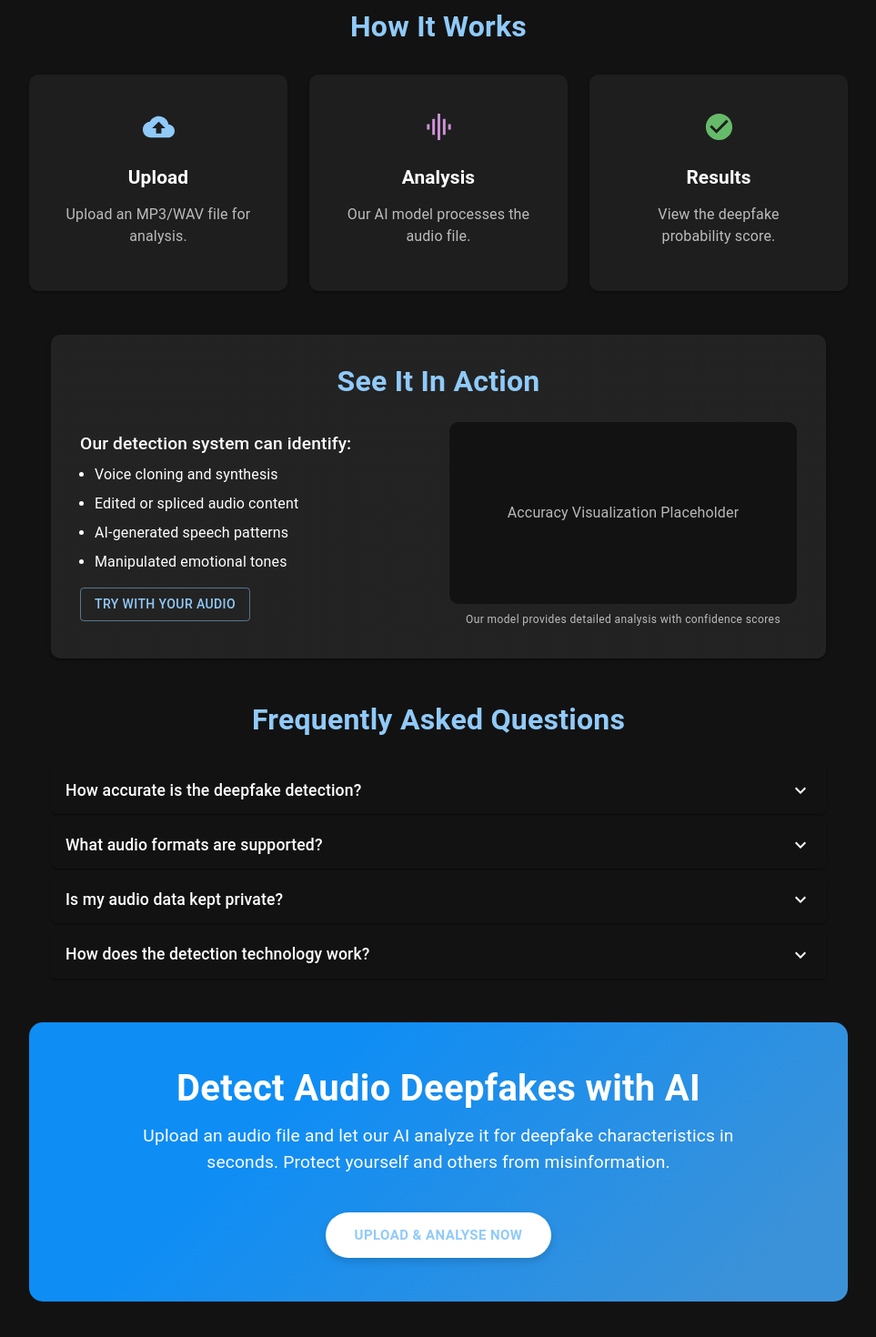
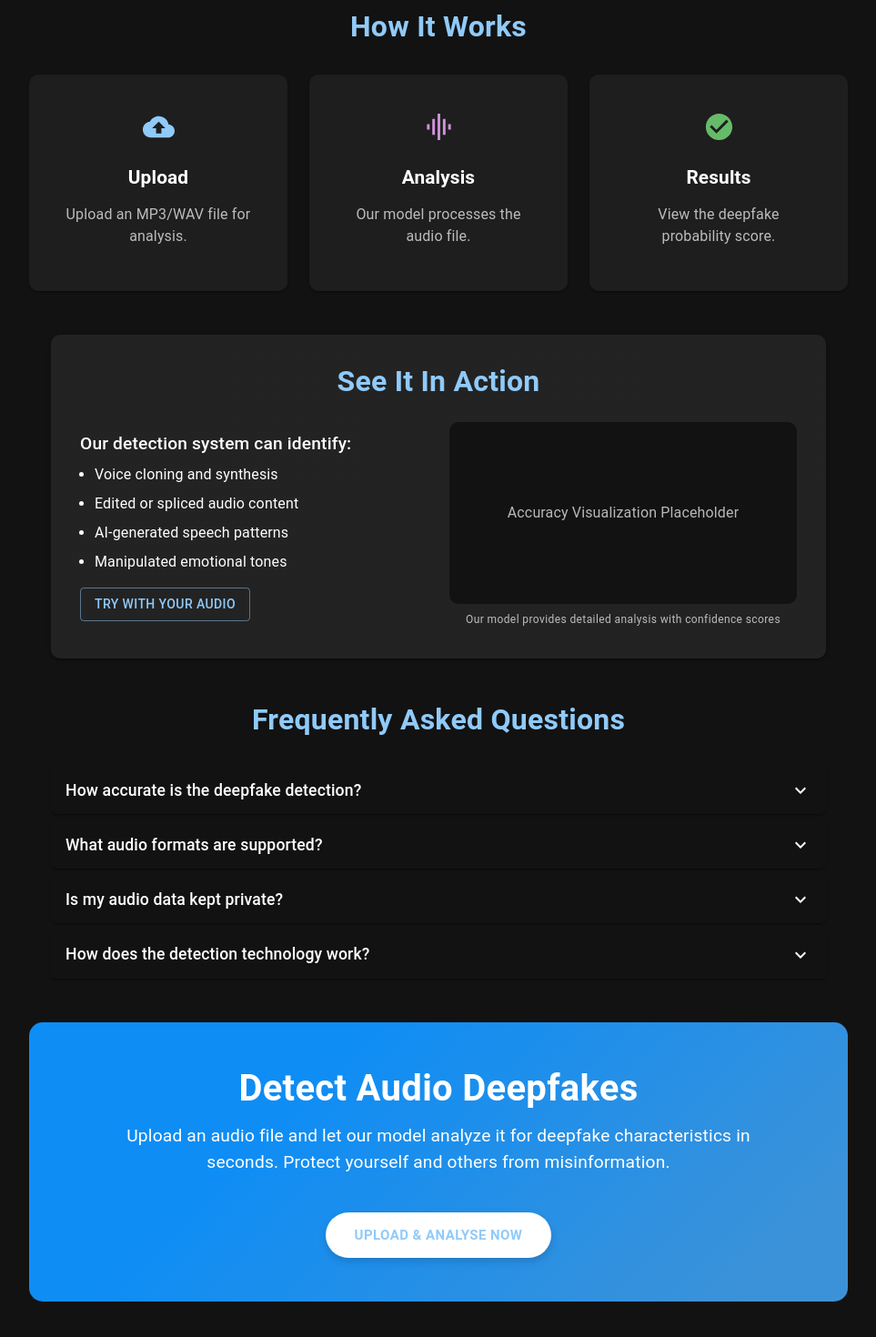
Before and after one commit to jainam03/FakeBreaker-frontend, a React (Vite) app: page /landing in a window 1280 px wide. Shown: the part 913-2383 px from the top of the page at 91% size, without its empty margins (158-1121 px from the left). Built offline with nearby package versions, Linux system fonts and the light colour scheme; no server answers.

Commit message:
code refactoring

```diff
--- a/src/components/LandingPage.jsx
+++ b/src/components/LandingPage.jsx
@@ -8,7 +8,7 @@ import { useState, useEffect } from "react";
 
 const steps = [
     { title: "Upload", description: "Upload an MP3/WAV file for analysis.", icon: <CloudUploadIcon fontSize="large" color="primary" /> },
-    { title: "Analysis", description: "Our AI model processes the audio file.", icon: <GraphicEqIcon fontSize="large" color="secondary" /> },
+    { title: "Analysis", description: "Our model processes the audio file.", icon: <GraphicEqIcon fontSize="large" color="secondary" /> },
     { title: "Results", description: "View the deepfake probability score.", icon: <CheckCircleIcon fontSize="large" color="success" /> },
 ];
 
@@ -27,7 +27,7 @@ const faqs = [
     },
     {
         question: "How does the detection technology work?",
-        answer: "Our AI uses advanced machine learning techniques to analyze acoustic patterns, voice characteristics, and other subtle features that distinguish real from synthetic audio."
+        answer: "Our uses advanced deep learning techniques to analyze acoustic patterns, voice characteristics, and other subtle features that distinguish real from synthetic audio."
     }
 ];
 
@@ -330,13 +330,13 @@ export default function LandingPage() {
                     fontWeight="bold"
                     sx={{ fontSize: { xs: "1.8rem", md: "2.5rem" } }}
                 >
-                    Detect Audio Deepfakes with AI
+                    Detect Audio Deepfakes
                 </Typography>
                 <Typography
                     variant="body1"
                     sx={{ fontSize: { xs: "0.9rem", md: "1.2rem" }, mb: { xs: 2, md: 3 }, maxWidth: "700px", mx: "auto" }}
                 >
-                    Upload an audio file and let our AI analyze it for deepfake characteristics in seconds.
+                    Upload an audio file and let our model analyze it for deepfake characteristics in seconds.
                     Protect yourself and others from misinformation.
                 </Typography>
                 <Button
```
